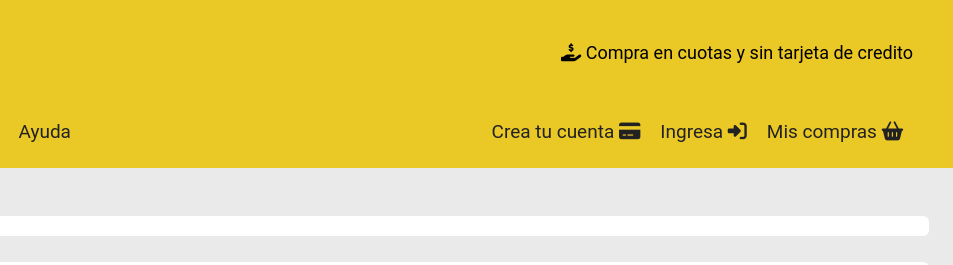
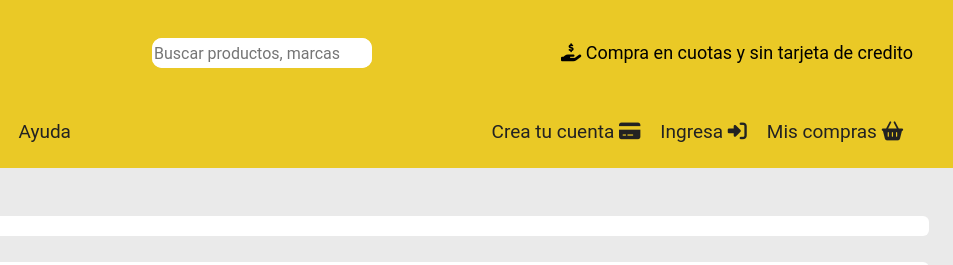
Before and after one commit to julianCaloggi/mercado-liebre, a website: page views/register.html in a window 1280 px wide. Shown: the top 265 px of the page, 327-1280 px from the left. Drawn offline with Linux system fonts and the light colour scheme; files that its build step writes are made by us from their sources.

Commit message:
header y procfile

```diff
--- a/views/register.html
+++ b/views/register.html
@@ -21,10 +21,28 @@
 
         <div class="main-header-top-bar">
             <img src="/imagenes/logo.jpeg" alt="" class="logo">
+
+            <div class="flex no-wrap searchbar w-100">
+
+                <input
+
+                    type="text"
+
+                    class="w-100"
+
+                    placeholder="Buscar productos, marcas"
+
+                />
+
+                <button><i class="fa fa-search"></i></button>
+
+            </div>
+
             <h2 class="copy-header">
                 <i class="fas fa-hand-holding-usd"></i>
                 Compra en cuotas y sin tarjeta de credito
             </h2>
+
         </div>
 
         <a href="" class="hamburger-button">
@@ -42,7 +60,7 @@
 
             <ul class="right-navbar">
                 <li><a href="/registro">Crea tu cuenta <i class="fas fa-credit-card"></i></a></li>
-                <li><a href="/login">Ingresa <i class="fas fa-sign-in-alt"></i></a></li>
+                <li><a href="#">Ingresa <i class="fas fa-sign-in-alt"></i></a></li>
                 <li><a href="#"> Mis compras <i class="fas fa-shopping-basket"></i></a></li>
             </ul>
 
```
Also changed, not shown: views/login.html (+19 -2 lines), 1 other file.
